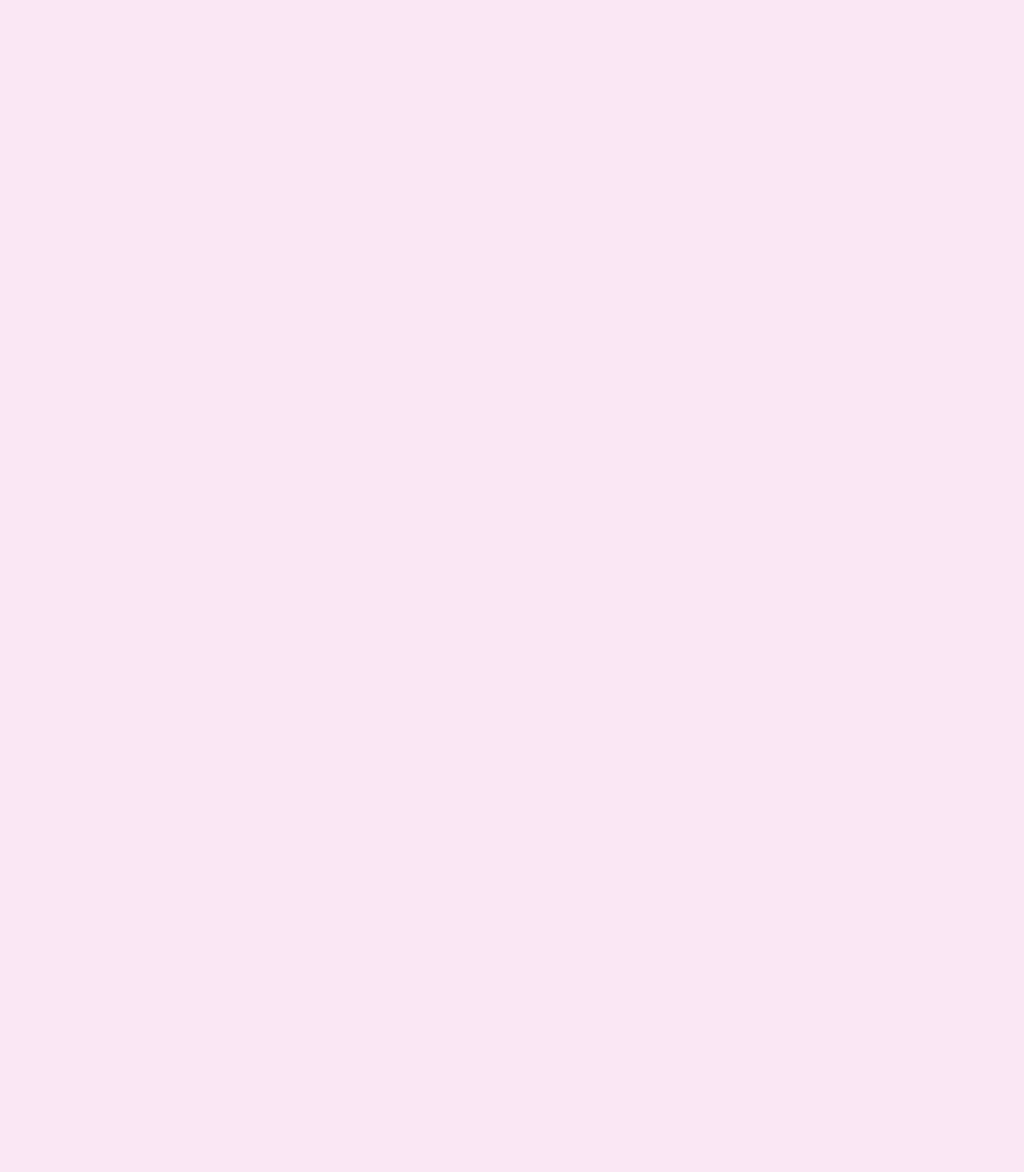
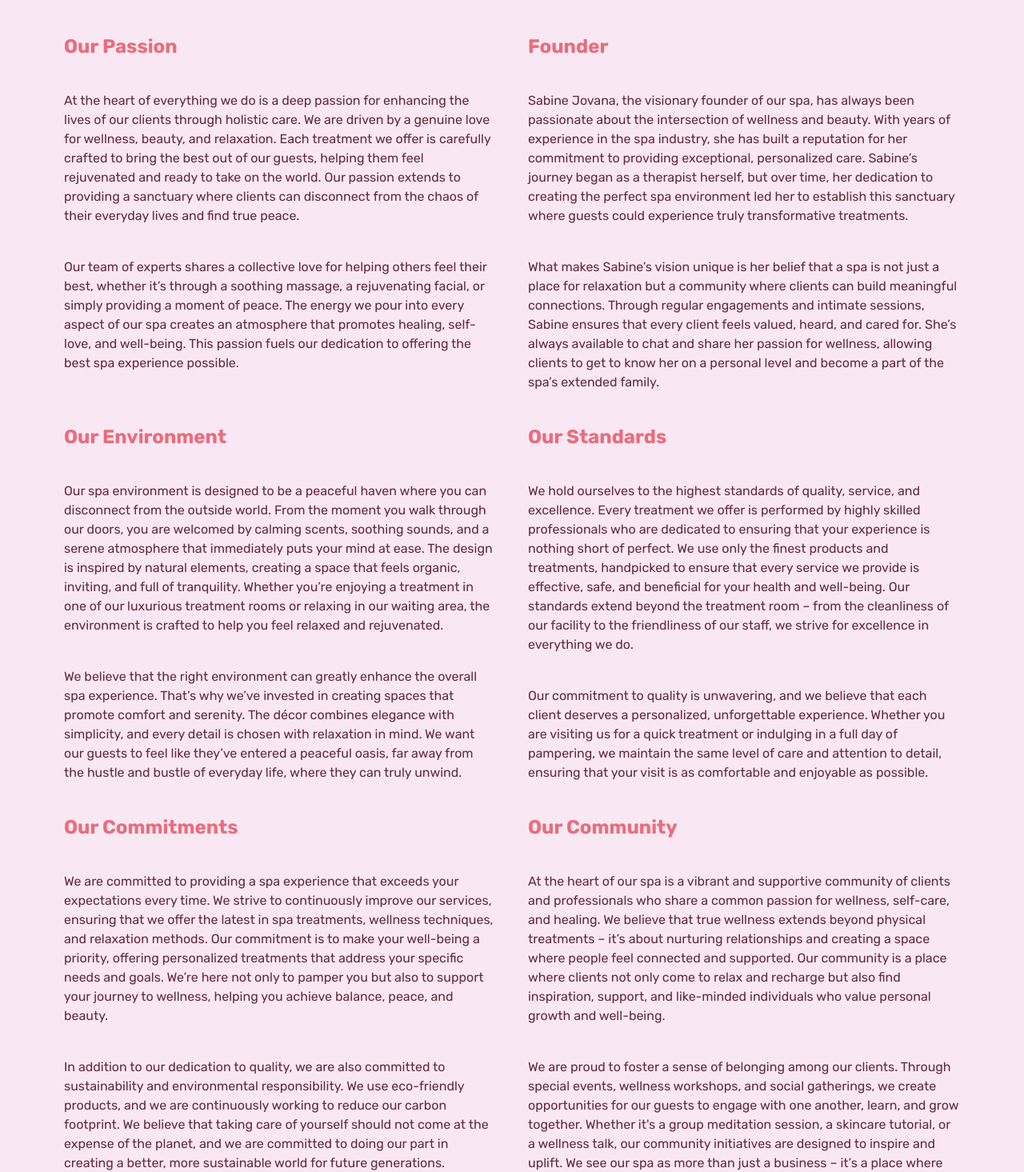
Before and after one commit to shohan-pherones/bliss-kiss-frontend, a Next.js app: page /about in a window 1280 px wide. Shown: the part 1326-2791 px from the top of the page at 80% size. Before the commit the page ends 1189 px from the top, so only its background shows below. Built offline with nearby package versions, Linux system fonts and the light colour scheme.

Commit message:
create about page

```diff
--- a/src/app/about/page.tsx
+++ b/src/app/about/page.tsx
@@ -1,4 +1,8 @@
+import SectionTitle from "@/components/elements/SectionTitle";
+import SectionWrapper from "@/components/elements/SectionWrapper";
 import Hero from "@/components/partials/Hero";
+import { aboutContents } from "@/constants";
+import { cn } from "@/lib/utils";
 
 const AboutPage = () => {
   return (
@@ -10,6 +14,21 @@ const AboutPage = () => {
         ctaLink="/contact"
         ctaLabel="Get in Touch"
       />
+      <SectionWrapper className="grid grid-cols-1 md:grid-cols-2 gap-5 md:gap-10">
+        {aboutContents.map((content) => (
+          <div key={content.id}>
+            <SectionTitle title={content.title} />
+            {content.descriptions.map((desc, index, arr) => (
+              <p
+                className={cn(index === arr.length - 1 ? "" : "mb-5 md:mb-10")}
+                key={index + desc}
+              >
+                {desc}
+              </p>
+            ))}
+          </div>
+        ))}
+      </SectionWrapper>
     </div>
   );
 };
--- a/src/constants/index.ts
+++ b/src/constants/index.ts
@@ -1,4 +1,4 @@
-import { NavLink, Service, SocialLink } from "@/interfaces";
+import { Content, NavLink, Service, SocialLink } from "@/interfaces";
 import { Facebook, Instagram, Youtube } from "lucide-react";
 
 export const navLinks: NavLink[] = [
@@ -175,3 +175,70 @@ export const services: Service[] = [
     conversionRate: 1.95,
   },
 ];
+
+export const aboutContents: Content[] = [
+  {
+    id: 1,
+    title: "Our Story",
+    descriptions: [
+      "Our journey began with a vision to create a sanctuary for relaxation and rejuvenation. We wanted to build a space where everyone could escape the stresses of everyday life and feel truly pampered. The founders, passionate about wellness and beauty, combined their expertise in the spa industry with a deep love for nature. Over the years, our commitment to providing exceptional service and creating a warm, inviting atmosphere has made us a favorite destination for those seeking tranquility.",
+      "From our humble beginnings, we have grown to become one of the top-rated spas in the area. With each step of our journey, we’ve remained true to our roots of offering personalized experiences to every guest. Our team of dedicated professionals continues to refine our services, ensuring that we stay ahead of trends while maintaining the timeless essence of what makes our spa unique.",
+    ],
+  },
+  {
+    id: 2,
+    title: "Our Mission",
+    descriptions: [
+      "Our mission is to provide a transformative spa experience that promotes holistic wellness, relaxation, and beauty. We believe in the power of self-care and are dedicated to creating a space where every individual can unwind, recharge, and rejuvenate both physically and mentally. We aim to make wellness accessible to all, offering personalized treatments designed to meet the unique needs of our clients, whether they are seeking relief from stress, enhanced beauty, or overall wellness.",
+      "We are committed to using high-quality, natural ingredients in all of our treatments, ensuring that each service not only nurtures your body but also contributes to a healthier planet. Our mission extends beyond simply pampering our clients; we strive to help them feel their best, both inside and out, fostering an environment where relaxation is more than just a moment – it’s a lasting experience.",
+    ],
+  },
+  {
+    id: 3,
+    title: "Our Passion",
+    descriptions: [
+      "At the heart of everything we do is a deep passion for enhancing the lives of our clients through holistic care. We are driven by a genuine love for wellness, beauty, and relaxation. Each treatment we offer is carefully crafted to bring the best out of our guests, helping them feel rejuvenated and ready to take on the world. Our passion extends to providing a sanctuary where clients can disconnect from the chaos of their everyday lives and find true peace.",
+      "Our team of experts shares a collective love for helping others feel their best, whether it’s through a soothing massage, a rejuvenating facial, or simply providing a moment of peace. The energy we pour into every aspect of our spa creates an atmosphere that promotes healing, self-love, and well-being. This passion fuels our dedication to offering the best spa experience possible.",
+    ],
+  },
+  {
+    id: 4,
+    title: "Founder",
+    descriptions: [
+      "Sabine Jovana, the visionary founder of our spa, has always been passionate about the intersection of wellness and beauty. With years of experience in the spa industry, she has built a reputation for her commitment to providing exceptional, personalized care. Sabine’s journey began as a therapist herself, but over time, her dedication to creating the perfect spa environment led her to establish this sanctuary where guests could experience truly transformative treatments.",
+      "What makes Sabine’s vision unique is her belief that a spa is not just a place for relaxation but a community where clients can build meaningful connections. Through regular engagements and intimate sessions, Sabine ensures that every client feels valued, heard, and cared for. She’s always available to chat and share her passion for wellness, allowing clients to get to know her on a personal level and become a part of the spa’s extended family.",
+    ],
+  },
+  {
+    id: 5,
+    title: "Our Environment",
+    descriptions: [
+      "Our spa environment is designed to be a peaceful haven where you can disconnect from the outside world. From the moment you walk through our doors, you are welcomed by calming scents, soothing sounds, and a serene atmosphere that immediately puts your mind at ease. The design is inspired by natural elements, creating a space that feels organic, inviting, and full of tranquility. Whether you’re enjoying a treatment in one of our luxurious treatment rooms or relaxing in our waiting area, the environment is crafted to help you feel relaxed and rejuvenated.",
+      "We believe that the right environment can greatly enhance the overall spa experience. That’s why we’ve invested in creating spaces that promote comfort and serenity. The décor combines elegance with simplicity, and every detail is chosen with relaxation in mind. We want our guests to feel like they’ve entered a peaceful oasis, far away from the hustle and bustle of everyday life, where they can truly unwind.",
+    ],
+  },
+  {
+    id: 6,
+    title: "Our Standards",
+    descriptions: [
+      "We hold ourselves to the highest standards of quality, service, and excellence. Every treatment we offer is performed by highly skilled professionals who are dedicated to ensuring that your experience is nothing short of perfect. We use only the finest products and treatments, handpicked to ensure that every service we provide is effective, safe, and beneficial for your health and well-being. Our standards extend beyond the treatment room – from the cleanliness of our facility to the friendliness of our staff, we strive for excellence in everything we do.",
+      "Our commitment to quality is unwavering, and we believe that each client deserves a personalized, unforgettable experience. Whether you are visiting us for a quick treatment or indulging in a full day of pampering, we maintain the same level of care and attention to detail, ensuring that your visit is as comfortable and enjoyable as possible.",
+    ],
+  },
+  {
+    id: 7,
+    title: "Our Commitments",
+    descriptions: [
+      "We are committed to providing a spa experience that exceeds your expectations every time. We strive to continuously improve our services, ensuring that we offer the latest in spa treatments, wellness techniques, and relaxation methods. Our commitment is to make your well-being a priority, offering personalized treatments that address your specific needs and goals. We’re here not only to pamper you but also to support your journey to wellness, helping you achieve balance, peace, and beauty.",
+      "In addition to our dedication to quality, we are also committed to sustainability and environmental responsibility. We use eco-friendly products, and we are continuously working to reduce our carbon footprint. We believe that taking care of yourself should not come at the expense of the planet, and we are committed to doing our part in creating a better, more sustainable world for future generations.",
+    ],
+  },
+  {
+    id: 8,
+    title: "Our Community",
+    descriptions: [
+      "At the heart of our spa is a vibrant and supportive community of clients and professionals who share a common passion for wellness, self-care, and healing. We believe that true wellness extends beyond physical treatments – it’s about nurturing relationships and creating a space where people feel connected and supported. Our community is a place where clients not only come to relax and recharge but also find inspiration, support, and like-minded individuals who value personal growth and well-being.",
+      "We are proud to foster a sense of belonging among our clients. Through special events, wellness workshops, and social gatherings, we create opportunities for our guests to engage with one another, learn, and grow together. Whether it's a group meditation session, a skincare tutorial, or a wellness talk, our community initiatives are designed to inspire and uplift. We see our spa as more than just a business – it’s a place where people come together to build lasting connections, support one another, and create a sense of belonging that goes beyond just a spa visit.",
+    ],
+  },
+];
--- a/src/interfaces/index.ts
+++ b/src/interfaces/index.ts
@@ -54,3 +54,9 @@ export interface Specialist {
   hotness: number;
   nudityLevel: "none" | "partial" | "full";
 }
+
+export interface Content {
+  id: number;
+  title: string;
+  descriptions: string[];
+}
```
